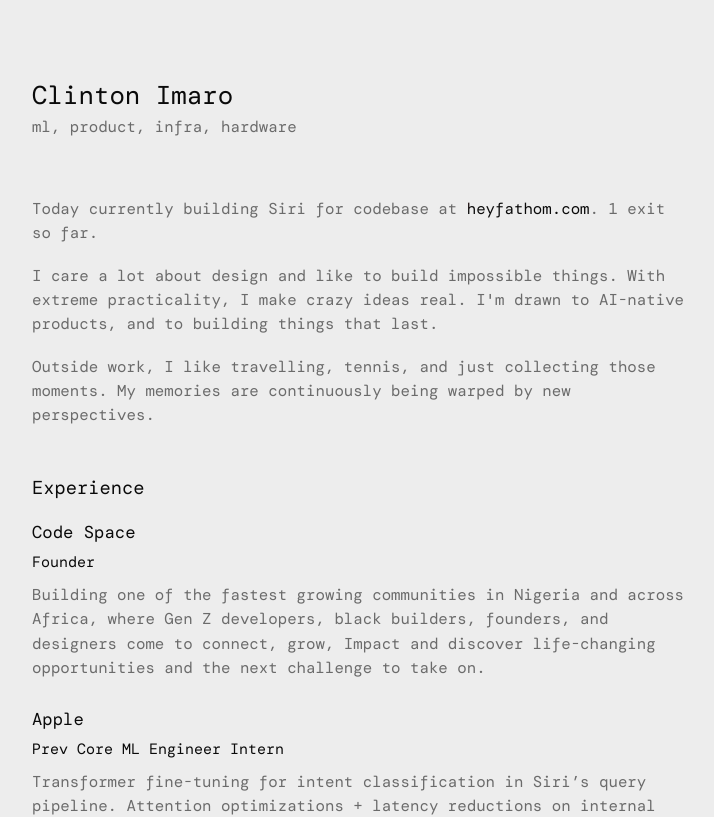
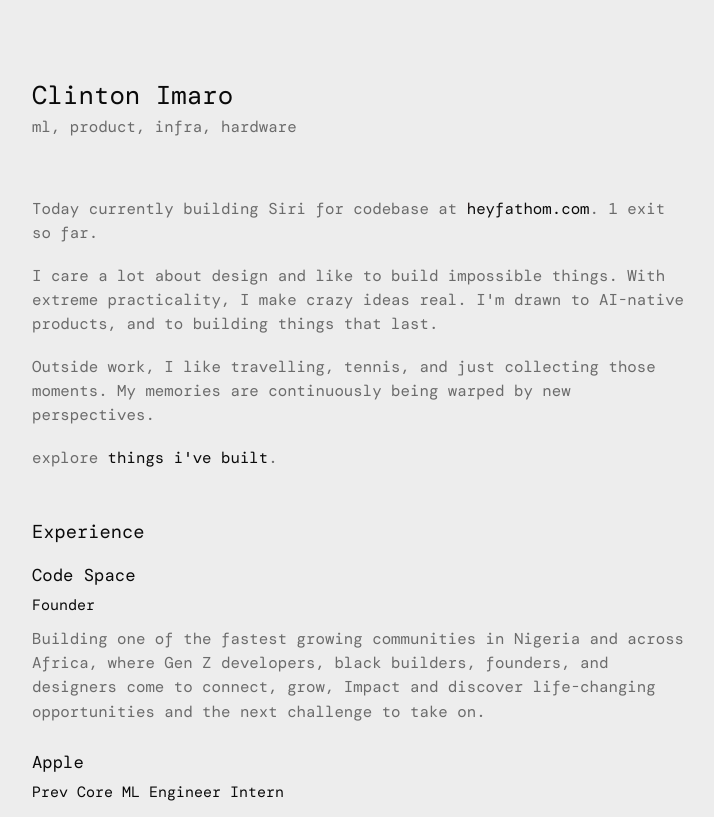
Before and after one commit to clintonimaroo/clinton, a Next.js app: page / in a window 1280 px wide. Shown: the top 817 px of the page, without its empty margins (278-992 px from the left). Built offline with nearby package versions, Linux system fonts and the light colour scheme; a web font is replaced by a local one.

Commit message:
Link the work page from the homepage intro

```diff
--- a/src/app/page.tsx
+++ b/src/app/page.tsx
@@ -1,5 +1,6 @@
 'use client'
 
+import Link from 'next/link'
 import { useEffect, useRef, useState } from 'react'
 
 import Timeline from '@/components/Timeline'
@@ -129,6 +130,13 @@ export default function Home() {
         </p>
         <p>
           Outside work, I like travelling, tennis, and just collecting those moments. My memories are continuously being warped by new perspectives.
+        </p>
+        <p>
+          explore{' '}
+          <Link href="/work" className="shine-hover">
+            things i&apos;ve built
+          </Link>
+          .
         </p>
       </section>
 
```
Also changed, not shown: 1 other file (tests, documents, lock files or other folders).
